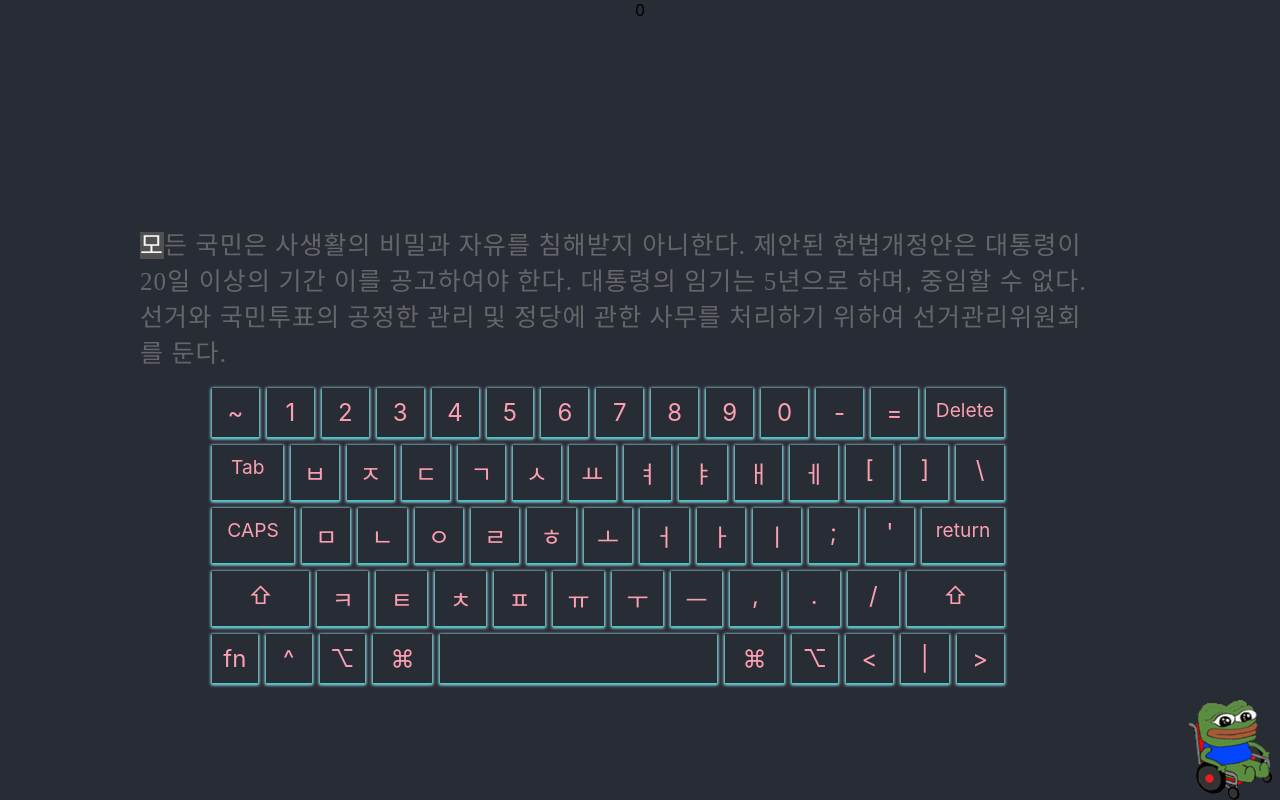
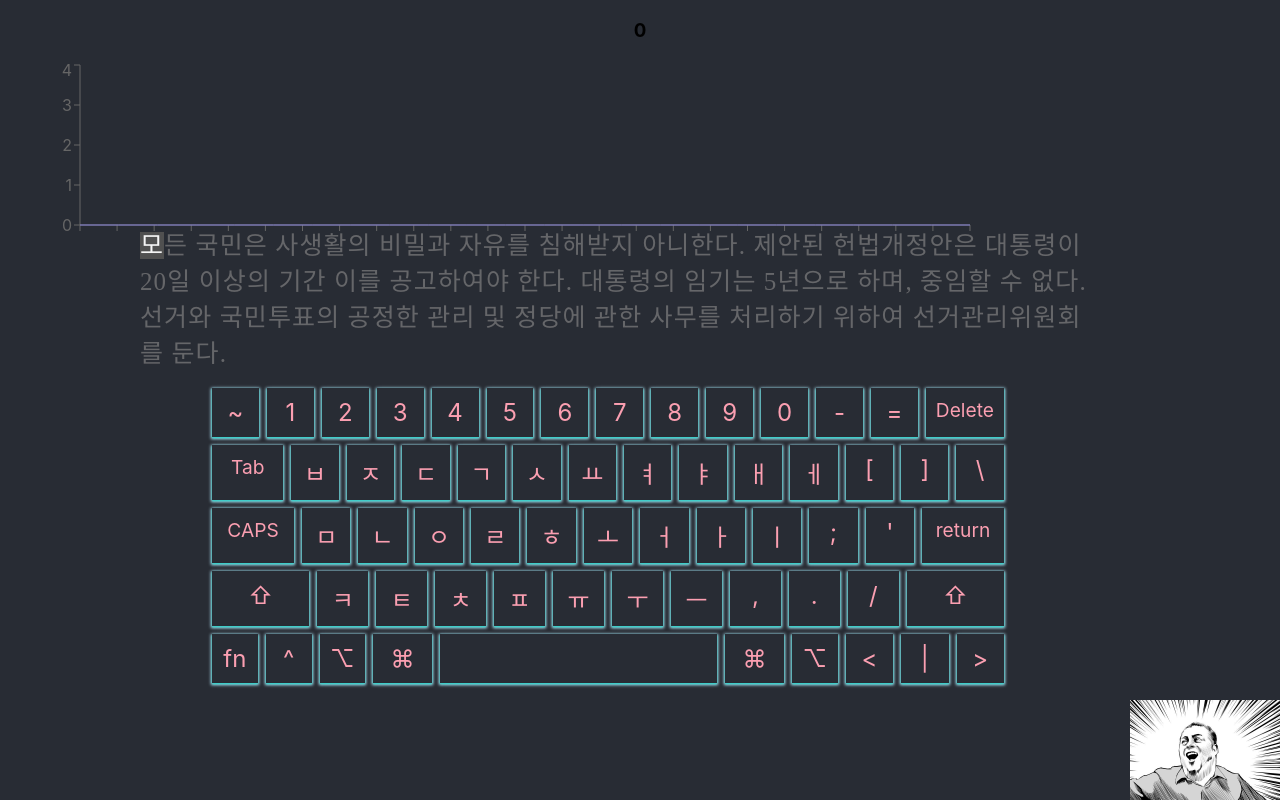
Before and after one commit to SoongComTyping/soongcom-react, a React (Create React App) app in the folder front/: page / in a window 1280 px wide. Built offline with nearby package versions, Linux system fonts and the light colour scheme; no server answers; what inko would draw is missing.

Commit message:
타수 그래프 구현
성능 개선 필요

```diff
--- a/front/package.json
+++ b/front/package.json
@@ -11,6 +11,7 @@
     "react": "^17.0.1",
     "react-dom": "^17.0.1",
     "react-scripts": "4.0.3",
+    "recharts": "^2.0.8",
     "use-sound": "^2.0.1",
     "web-vitals": "^1.1.0"
   },
--- a/front/src/App.js
+++ b/front/src/App.js
@@ -7,7 +7,7 @@ import MacKeyboard from './MacKeyboard';
 import { KeyboardContext, ScriptContext } from './Contexts';
 import TypingScript from './TypingScript';
 import { KoreanInputMethod } from './KoreanHelper';
-import { PepeAnime } from './Animation'
+import { JapanAnime } from './Animation'
 import TypingSpeedGraph from './TypingSpeedGraph';
 
 function App() {
@@ -17,9 +17,14 @@ function App() {
   const [body] = useState("모든 국민은 사생활의 비밀과 자유를 침해받지 아니한다. 제안된 헌법개정안은 대통령이 20일 이상의 기간 이를 공고하여야 한다. 대통령의 임기는 5년으로 하며, 중임할 수 없다. 선거와 국민투표의 공정한 관리 및 정당에 관한 사무를 처리하기 위하여 선거관리위원회를 둔다.");
   const [userInput, setUserInput] = useState("");
   const [koreanBuffer, setKoreanBuffer] = useState("");
-  const [typeCount, setTypeCount] = useState(0);
-  const [typeSpeed, setTypeSpeed] = useState(0);
-  const [tick, setTick] = useState(0);
+  const [typeCount, setTypeCount] = useState(0); // 총 타이핑 수
+  const [typeSpeed, setTypeSpeed] = useState(0); // 타수
+  const [tick, setTick] = useState(0); // 시작 후 흐른 시간
+  const [typeSpeedList, setTypeSpeedList] = useState({ // 타수 그래프 리스트
+    list: [
+      { name: "x", speed: 0 }
+    ]
+  });
 
   const [playKeyPress] = useSound(
     keySoundAsset,
@@ -81,12 +86,10 @@ function App() {
   function useInterval(callback, delay) {
     const savedCallback = useRef();
 
-    // Remember the latest callback.
     useEffect(() => {
       savedCallback.current = callback;
     }, [callback]);
 
-    // Set up the interval.
     useEffect(() => {
       function tick() {
         savedCallback.current();
@@ -100,13 +103,22 @@ function App() {
 
   useInterval(() => {
     setTypeSpeed(parseInt(typeCount / tick * 60));
-    setTick(tick+0.01);
-    console.log(tick);
-  }, 10);
+    setTick(tick + 0.1);
+    const list = {list : typeSpeedList.list.concat({name:"x", speed:typeSpeed})};
+    if(list.list.length > 25) {
+      list.list = list.list.slice(-25,-1);
+    }
+    setTypeSpeedList(list);
+  }, 100);
+  /*
+  useInterval(() => {
+    setTypeSpeed(parseInt(typeCount / tick * 60));
+    setTick(tick + 0.1);
+  }, 100); */
 
   return (
     <div className="App">
-      <TypingSpeedGraph num={typeSpeed} />
+      <TypingSpeedGraph num={typeSpeed} list={typeSpeedList.list} />
       <ScriptContext.Provider value={{ body, userInput, language, koreanBuffer, displayMode }}>
         <TypingScript style={TypingScriptStyle} />
       </ScriptContext.Provider>
@@ -114,7 +126,7 @@ function App() {
         <MacKeyboard style={MacKeyboardStyle} />
       </KeyboardContext.Provider>
       <KeyboardContext.Provider value={{ typeCount }} >
-        <PepeAnime />
+        <JapanAnime />
       </KeyboardContext.Provider>
     </div>
   );
--- a/front/src/TypingScript.js
+++ b/front/src/TypingScript.js
@@ -50,4 +50,4 @@ TypingScript.propTypes = {
   style: PropTypes.object,
 };
 
-export default TypingScript;
+export default React.memo(TypingScript);
--- a/front/src/TypingSpeedGraph.js
+++ b/front/src/TypingSpeedGraph.js
@@ -1,16 +1,33 @@
 import React from 'react';
 import PropTypes from 'prop-types';
+import { LineChart, Line, XAxis, YAxis } from 'recharts';
 
-function TypingSpeedGraph({num}) {
+function TypingSpeedGraph({ num, list }) {
   return (
     <div>
-      {num}
+      <h3>{num}</h3>
+      <LineChart
+        width={1000}
+        height={200}
+        data={list}
+        margin={{
+          top: 5,
+          right: 30,
+          left: 20,
+          bottom: 5,
+        }}
+      >
+        <XAxis dataKey="x" />
+        <YAxis />
+        <Line type="monotone" dataKey="speed" stroke="#8884d8" activeDot={{ r: 8 }} />
+      </LineChart>
     </div>
   )
 }
 
 TypingSpeedGraph.propTypes = {
-  num: PropTypes.object,
+  num: PropTypes.number,
+  list: PropTypes.array,
 };
 
 export default TypingSpeedGraph;
```
Also changed, not shown: 1 other file (tests, documents, lock files or other folders).
